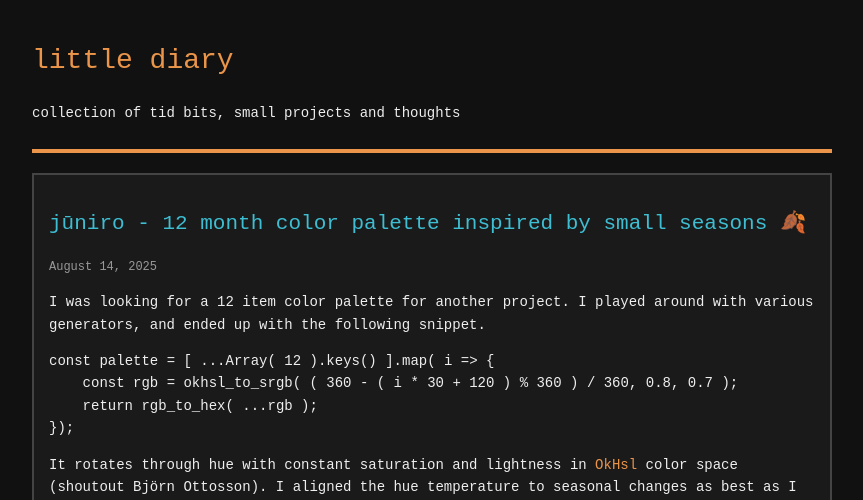
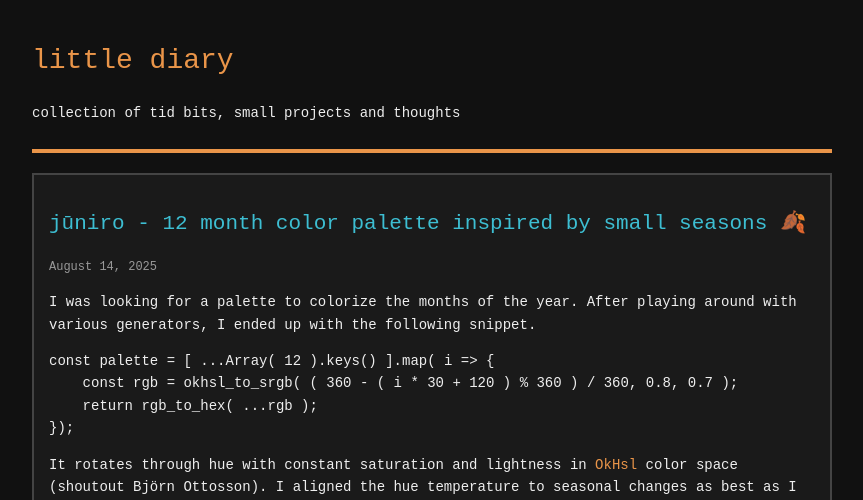
Before and after one commit to gurki/little-diary, a Jekyll site: the page built from _posts/2025-08-14-daybreak.md, in a window 1280 px wide. Shown: the top 500 px of the page, without its empty margins (208-1071 px from the left). Built offline with Jekyll 4.4.1, drawn with Linux system fonts in a browser that asks for light colours; some web fonts are replaced; some of the changed text lies outside the part shown.

````diff
--- a/_posts/2025-08-14-daybreak.md
+++ b/_posts/2025-08-14-daybreak.md
@@ -1,10 +1,14 @@
 ---
 layout: post
 title: "jūniro - 12 month color palette inspired by small seasons 🍂"
+tags: palette colors weekly sekki
+excerpt_separator: <!--more-->
 ---
 
-I was looking for a 12 item color palette for another project.
-I played around with various generators, and ended up with the following snippet.
+I was looking for a palette to colorize the months of the year.
+After playing around with various generators, I ended up with the following snippet.
+
+<!--more-->
 
 ```js
 const palette = [ ...Array( 12 ).keys() ].map( i => {
@@ -37,3 +41,7 @@ Here are the colors for css usage.
   --dec-winter-sky:         #5db5ef;  /* tōji 冬至: clear, cold solstice days */
 }
 ```
+
+And an example use case of my `weekly-cli` terminal calendar app.
+
+![weekly-cli]({{ site.baseurl }}/assets/images/2025-07-24_first-caldav.png)
````
Also changed, not shown: other parts of _posts/2025-08-14-daybreak.md (+1 -1 lines), README.md (added).
